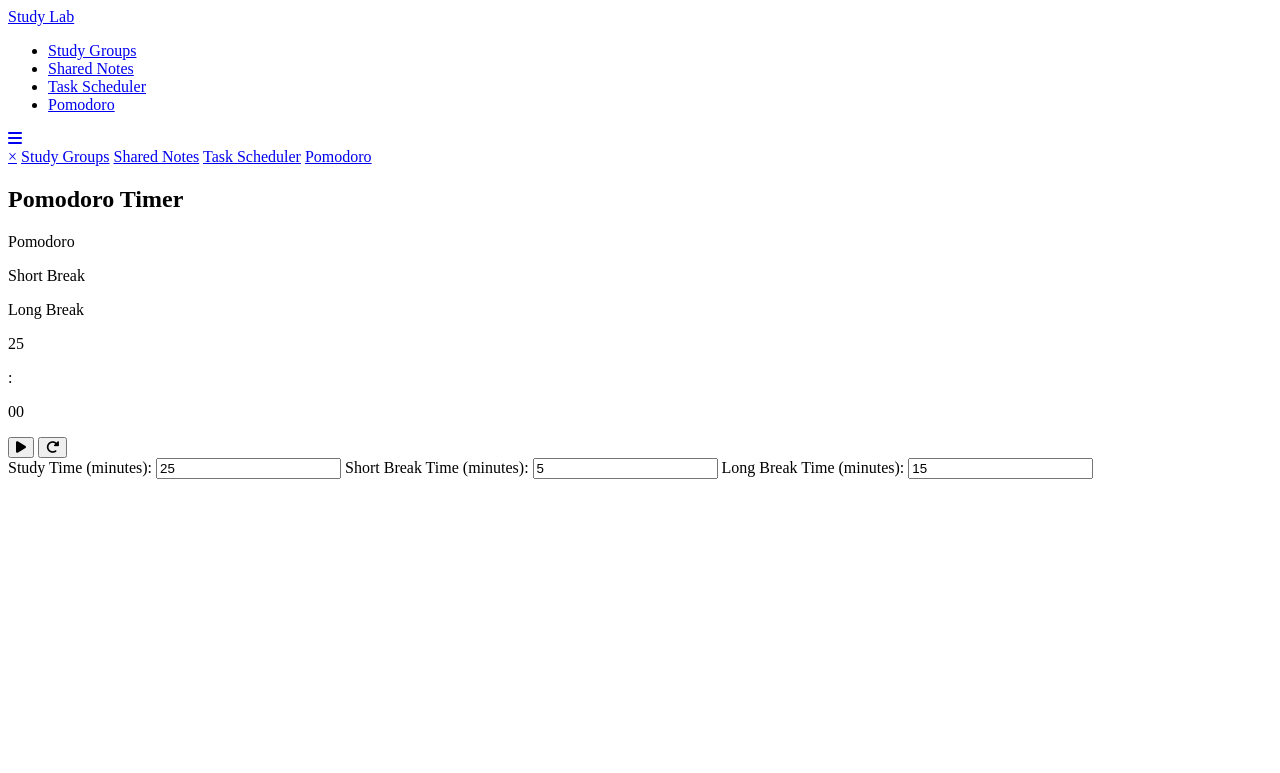
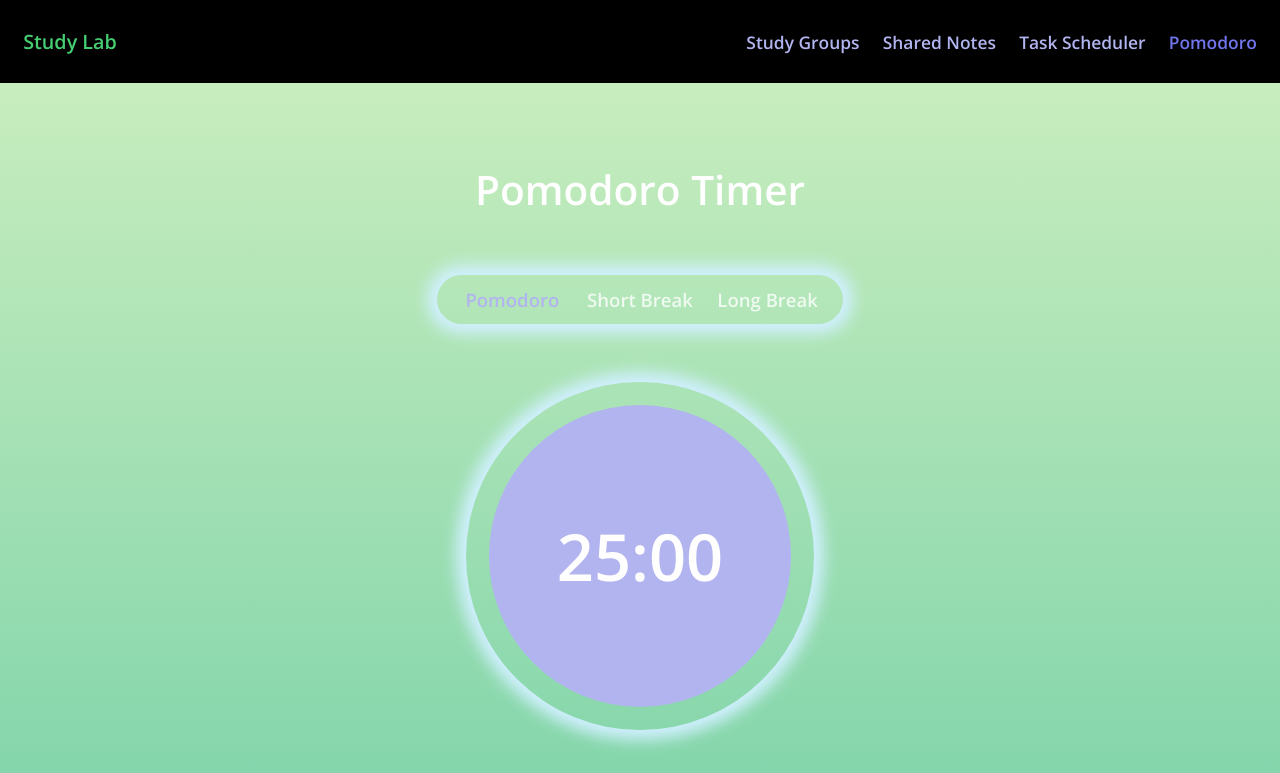
Before and after one commit to Mehereenm/Study-Lab, a website: page Pomodoro.html in a window 1280 px wide. Shown: the top 773 px of the page. Drawn offline with nearby package versions, Linux system fonts and the light colour scheme.

Commit message:
Reverting Last Commit

```diff
--- a/Login_Page.html
+++ b/Login_Page.html
@@ -4,7 +4,7 @@
     <meta charset="UTF-8">
     <meta name="viewport" content="width=device-width, initial-scale=1.0">
     <title>Study Lab</title>
-    <link rel="stylesheet" href="login-style.css">
+    <link rel="stylesheet" href="style.css">
 </head>
 <body>
 
@@ -19,17 +19,15 @@
         <div class="login_form">
             <h1 class="login-title">Login</h1>
 
-            <form id="login-form">
-                <div class="login_input">
-                    <input type="text" id="username" placeholder="Username" required>
-                </div>
+            <div class="login_input">
+                <input type="text" class="input-username" placeholder="Username" required>
+            </div>
 
-                <div class="login_input">
-                    <input type="text" id="password" placeholder="Password" required>
-                </div>
+            <div class="login_input">
+                <input type="password" class="input-password" placeholder="Password" required>
+            </div>
 
-                <button type="submit">Log in</button>
-            </form>
+            <button type="submit" class="login-btn">Log in</button>
 
             <div class="register">
                 <p class="register-text">Don't have an account? <a href="#" class="register-link">Register</a></p>
@@ -37,7 +35,5 @@
         </div>
     </div>
 
-    <script src="login-script.js"></script>
-
 </body>
 </html>
--- /dev/null
+++ b/style.css
@@ -0,0 +1,433 @@
+:root {
+    font-size: 72.53%;
+
+    --color-secondary: hsl(238, 68%, 82%);
+    --color-font: hsla(0, 0%, 100%, 0.982);
+    --color-title: hsl(140, 58%, 54%);
+    --color-nav: hsl(0, 0%, 0%);
+
+    --color-shadow: hsl(200, 100%, 91%);
+    --color-hover:hsl(238, 78%, 69%);
+}
+
+* {
+    box-sizing: border-box;
+    margin: 0;
+    padding: 0;
+}
+
+html, body {
+    min-height: 100vh;
+    font-size: 1.6rem;
+    font-family: 'Open sans', sans-serif;
+    background: linear-gradient(#d0f0c0, #60c9a2);
+    margin: 0;
+}
+
+
+p, i, h1 {
+    color: var(--color-font);
+    font-weight: bold;
+}
+
+i {
+    font-size: 3.2rem;
+}
+
+h1 {
+    font-size: 3.5rem;
+    margin-top: 4rem;
+}
+
+section {
+    display: flex;
+    align-items: center;
+    justify-content: center;
+    min-height: 100vh;
+    padding-top: 6rem;
+    flex-direction: column;
+}
+
+
+.container {
+    width: min(47.5rem, 100%);
+    margin-inline: auto;
+    padding-inline: 2rem;
+    display: flex;
+    justify-content: center;
+    align-items: center;
+    flex-direction: column;
+    padding-top: 4rem;
+}
+
+.panel {
+    display: grid;
+    grid-template-columns: 1fr 1fr 1fr;
+    text-align: center;
+    width: 35rem;
+    margin-block: 5rem;
+    padding: 1rem;
+    border-radius: 10rem;
+    -webkit-box-shadow: 0 0 15px 10px var(--color-shadow);
+    box-shadow: 0 0 15px 10px var(--color-shadow);
+}
+
+.panel p {
+    opacity: .8;
+    transition: 1s ease-in;
+}
+
+.panel p.active {
+    opacity: 1;
+    color: var(--color-secondary);
+}
+
+.timer {
+    display: flex;
+    justify-content: center;
+    align-items: center;
+    width: 30rem;
+    height: 30rem;
+    border-radius: 50%;
+    --webkit-box-shadow: 0px 0px 15px 10px var(--color-shadow);
+    box-shadow: 0px 0px 15px 10px var(--color-shadow);
+}
+
+.circle {
+    width: 26rem;
+    height: 26rem;
+    border-radius: 50%;
+    background-color: var(--color-secondary);
+    display: flex;
+    justify-content: center;
+    align-items: center;
+    position: relative;
+}
+
+.circle::before {
+    content: '';
+    width: 95%;
+    height: 95%rem;
+    border-radius: 50%;
+    position: absolute;
+}
+
+.time {
+    position: relative;
+    display: flex;
+    flex-direction: row;
+}
+
+.time p {
+    font-size: 5.6rem;
+}
+
+.time p:nth-of-type(4) {
+    position: relative;
+    top: -5rem;
+    margin-inline: 1rem;
+}
+
+.controls {
+    margin-top: 4rem;
+}
+
+.settings {
+    margin-top: 4rem;
+    height: 100%;
+    font-size: 1.6rem;
+    font-family: 'Open sans', sans-serif;
+    margin-bottom: 2rem;
+    font-weight: bold;
+}
+
+
+.controls button {
+    background-color: transparent;
+    color: var(--color-font);
+    font-size: 2.4rem;
+    padding: 1rem 2rem;
+    border: none;
+    cursor: pointer;
+    transition: all .3s ease-in-out;
+}
+
+.controls button:hover {
+    background-color: var(--color-secondary);
+    border-radius: 4rem;
+}
+
+.settings {
+    display: flex;
+    flex-direction: column;
+    align-items: center;
+    margin-bottom: 2rem;
+}
+
+.settings label {
+    margin: 0.5rem 0;
+
+}
+
+.settings input {
+    width: 50px;
+    padding: 0.5rem;
+    font-size: 1.3rem;
+    text-align: center;
+    margin-bottom: 1rem;
+    font-weight: bold;
+}
+
+
+@media screen and (max-width: 768px) {
+    /* For smaller screens (tablets and phones) */
+
+    h1 {
+        font-size: 3rem; /* Smaller title */
+        margin-top: 2rem;
+    }
+
+    .panel {
+        width: 80%; /* Make the panel width more responsive */
+        grid-template-rows: 1fr; /* Stack the session buttons */
+    }
+
+    .timer {
+        width: 22rem; /* Smaller timer circle */
+        height: 22rem;
+    }
+
+    .circle {
+        width: 18rem;
+        height: 18rem;
+    }
+
+    .controls button {
+        font-size: 2rem; /* Adjust button size */
+        padding: 1rem 1.5rem;
+    }
+
+    .settings input {
+        width: 60px; /* Smaller input box */
+        font-size: 1.3rem;
+    }
+}
+
+
+/* Navbar styles */
+.navbar {
+    display: flex;
+    justify-content: space-between;
+    align-items: center;
+    padding: 2.4rem 2rem;
+    background-color: var(--color-nav);
+    position: fixed;
+    top: 0;
+    width: 100%;
+    z-index: 100;
+}
+
+.navbar .logo a {
+    font-size: 1.7rem;
+    font-weight: bold;
+    text-decoration: none;
+    color: var(--color-title);
+}
+
+
+.nav-links {
+    display: flex;
+    list-style: none;
+}
+
+.nav-links li {
+    margin-left: 2rem;
+}
+
+.nav-links a {
+    font-size: 1.5rem;
+    color: var(--color-secondary);
+    text-decoration: none;
+    transition: color 0.3s ease;
+    font-weight: bold;
+}
+
+.nav-links a:hover {
+    color: var(--color-hover);
+}
+
+/* Active Link Style */
+.nav-links .active {
+    font-weight: bold;
+    color: var(--color-hover);
+}
+
+.navbar .icon {
+    display: none;
+}
+
+/* Sidebar (hidden by default) */
+.sidebar {
+    height: 100%;
+    width: 0;
+    position: fixed;
+    top: 0;
+    right: 0;
+    background-color: var(--color-nav);
+    overflow-x: hidden;
+    transition: 0.5s;
+    padding-top: 60px;
+    z-index: 101;
+}
+
+.sidebar a {
+    margin-top: 1rem;
+    padding: 10px 15px;
+    text-decoration: none;
+    font-size: 20px;
+    color: #f2f2f2;
+    display: block;
+    transition: 0.3s;
+}
+
+.sidebar a:hover {
+    background-color: var(--color-hover);
+    color: black;
+}
+
+.sidebar .close-btn {
+    position: absolute;
+    top: 0;
+    right: 25px;
+    font-size: 36px;
+    margin-left: 50px;
+}
+
+@media screen and (max-width: 768px) {
+    /* Hide navbar links on small screens */
+    .nav-links {
+        display: none;
+    }
+
+    /* Show hamburger icon */
+    .navbar .icon {
+        display: block;
+    }
+
+    /* When hamburger clicked, display navbar links in sidebar */
+    .navbar.responsive .nav-links {
+        display: block;
+        width: 100%;
+    }
+
+    /* Sidebar visibility when hamburger is clicked */
+    .sidebar {
+        width: 0px;
+    }
+
+}
+
+/* Logo Styles */
+.login_logo {
+    display: flex;
+    justify-content: flex-start;
+    align-items: center;
+    padding: 0.25rem 2rem;
+}
+
+.login_logo .logo-img {
+    height: 30px;
+    width: 30px;
+    margin-right: rem;
+    margin-top: 1rem;
+}
+
+.login_logo .logo-title {
+    color: #2e7d32;
+    cursor: pointer;
+    font-size: 2rem;
+    display: flex;
+    align-items: center;
+}
+
+/* Form Wrapper */
+.login_wrapper {
+    display: flex;
+    justify-content: center;
+    align-items: center;
+    height: 100vh;
+    padding: 2rem;
+}
+
+.login_form {
+    width: 100%;
+    max-width: 400px;
+    padding: 2rem;
+    text-align: center;
+    background-color: white;
+    border-radius: 8px;
+    box-shadow: 0 8px 24px rgba(0, 0, 0, 0.2);
+}
+
+.login_form .login-title {
+    font-size: 2rem;
+    color: black;
+    margin-bottom: 1rem;
+}
+
+/* Input Styles */
+.login_form .login_input input {
+    width: 100%;
+    padding: 0.5rem;
+    margin: 0.5rem 0;
+    border-radius: 8px;
+    box-sizing: border-box;
+}
+
+/* Username and Password Input */
+.login_form .input-username,
+.login_form .input-password {
+    width: 100%;
+    padding: 0.75rem;
+    margin: 0.5rem 0;
+    border-radius: 8px;
+    box-sizing: border-box;
+}
+
+/* Button Styles */
+.login_form .login-btn {
+    width: 75%;
+    padding: 0.75rem;
+    margin-top: 1.5rem;
+    border: none;
+    border-radius: 40px;
+    color: white;
+    background-color: black;
+    font-weight: bold;
+    cursor: pointer;
+    transition: background-color 0.2s;
+}
+
+.login_form .login-btn:hover {
+  background-color: #2e7d32;
+}
+
+/* Register Link Styles */
+.login_form .register {
+    margin-top: 1rem;
+}
+
+.login_form .register-text {
+    font-size: 1rem;
+    color: #333;
+}
+
+.login_form .register-link {
+    color: #2e7d32;
+    text-decoration: none;
+    font-weight: bold;
+}
+
+.login_form .register-link:hover {
+    text-decoration: underline;
+}
```
Also changed, not shown: 1 other file.
